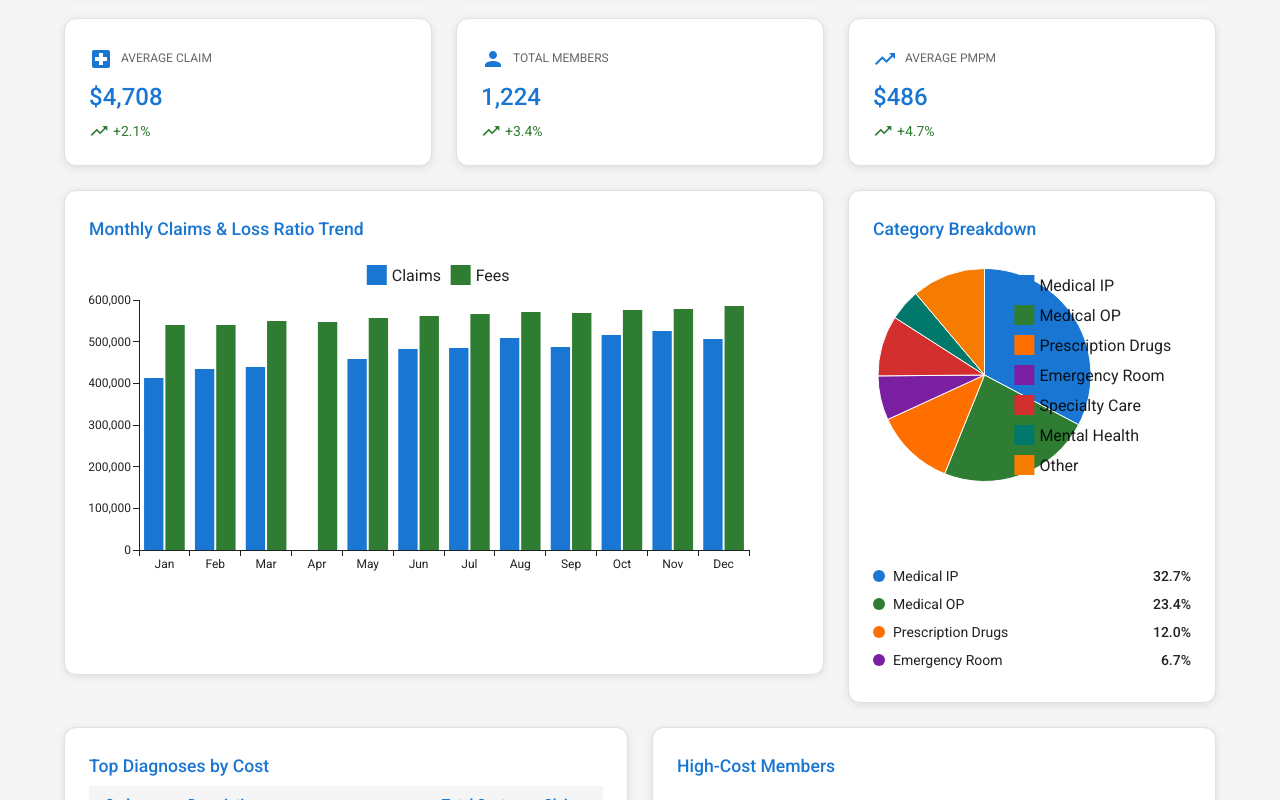
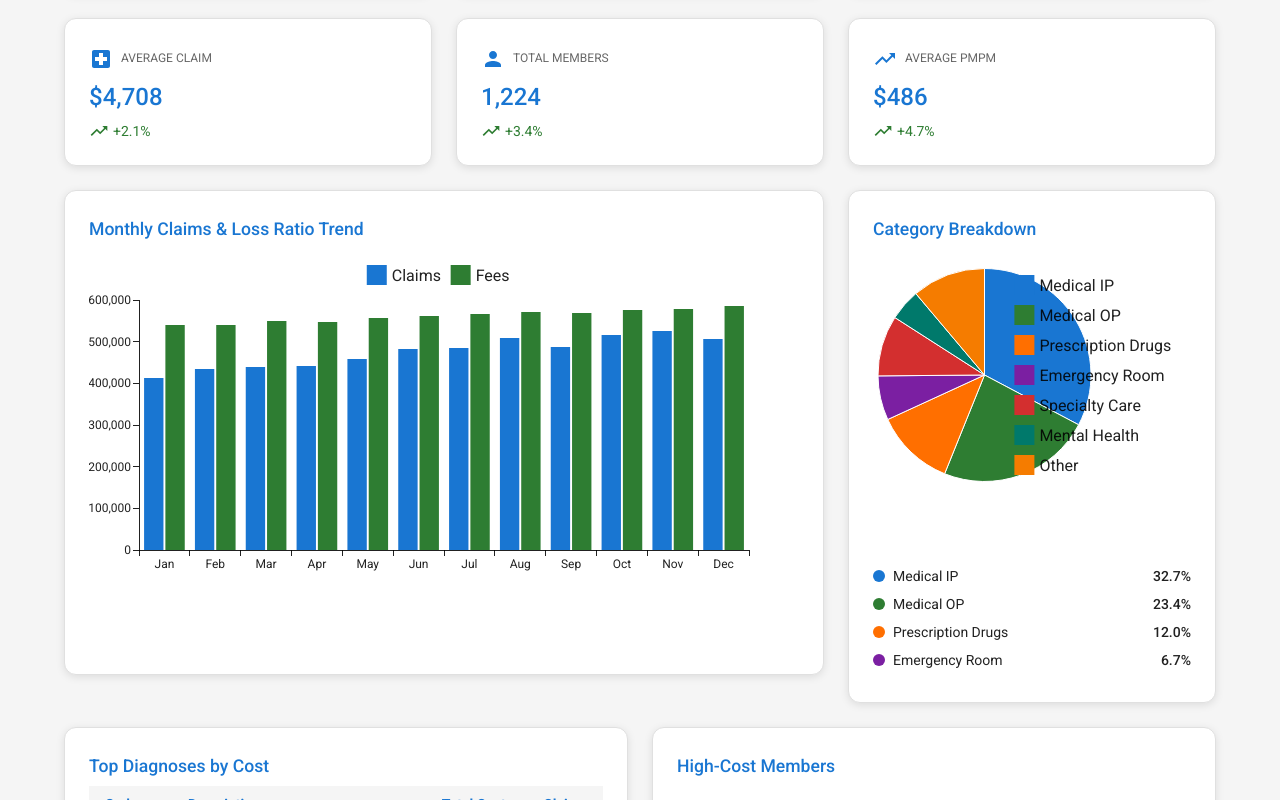
Before and after one commit to becastil/data-prototype-3, a Next.js app: page /analytics in a window 1280 px wide. Shown: the part 451-1251 px from the top of the page. Built offline with nearby package versions, Linux system fonts and the light colour scheme; what @mui/material-nextjs would draw is missing.

Commit message:
Update analytics dashboard data with enhanced monthly metrics

```diff
--- a/app/(dashboard)/analytics/page.tsx
+++ b/app/(dashboard)/analytics/page.tsx
@@ -35,12 +35,12 @@ const sampleDashboardData = {
     { month: 'Jan', claims: 414000, fees: 540000, lossRatio: 0.97, enrollment: 1200, pmpm: 795 },
     { month: 'Feb', claims: 435000, fees: 540140, lossRatio: 0.99, enrollment: 1195, pmpm: 816 },
     { month: 'Mar', claims: 438500, fees: 550550, lossRatio: 0.95, enrollment: 1210, pmpm: 818 },
-    { month: 'Apr', calls: 442000, fees: 548275, lossRatio: 0.94, enrollment: 1205, pmpm: 822 },
+    { month: 'Apr', claims: 442000, fees: 548275, lossRatio: 0.94, enrollment: 1205, pmpm: 822 },
     { month: 'May', claims: 458000, fees: 556470, lossRatio: 0.91, enrollment: 1215, pmpm: 835 },
     { month: 'Jun', claims: 481200, fees: 561200, lossRatio: 0.89, enrollment: 1220, pmpm: 854 },
     { month: 'Jul', claims: 485950, fees: 565950, lossRatio: 0.88, enrollment: 1225, pmpm: 859 },
     { month: 'Aug', claims: 509950, fees: 571950, lossRatio: 0.87, enrollment: 1230, pmpm: 880 },
-    { month: 'Sep', claims: 487564, fees: 568564, lossRatio: 0.89, enrollment: 1228, pmmp: 860 },
+    { month: 'Sep', claims: 487564, fees: 568564, lossRatio: 0.89, enrollment: 1228, pmpm: 860 },
     { month: 'Oct', claims: 515745, fees: 576745, lossRatio: 0.88, enrollment: 1235, pmpm: 885 },
     { month: 'Nov', claims: 525040, fees: 579040, lossRatio: 0.91, enrollment: 1232, pmpm: 896 },
     { month: 'Dec', claims: 507280, fees: 585280, lossRatio: 0.88, enrollment: 1240, pmpm: 881 }
```
